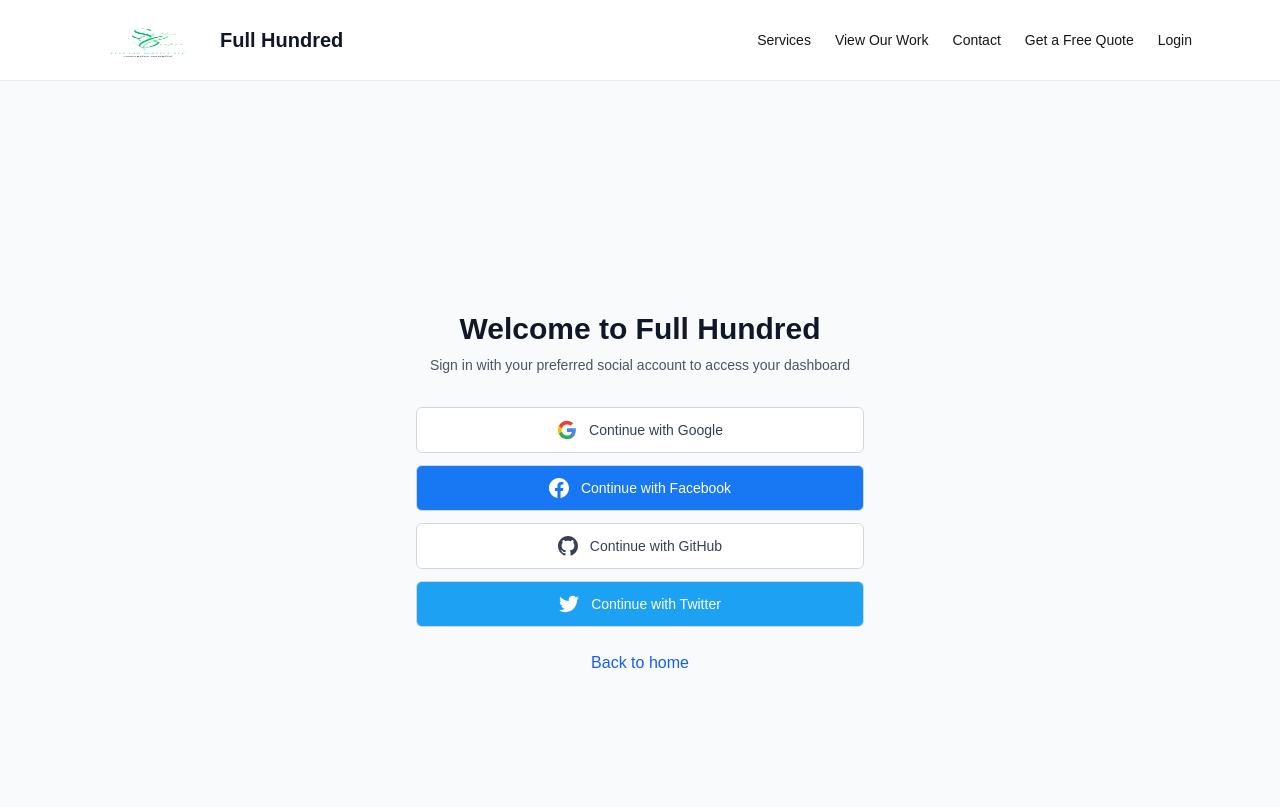
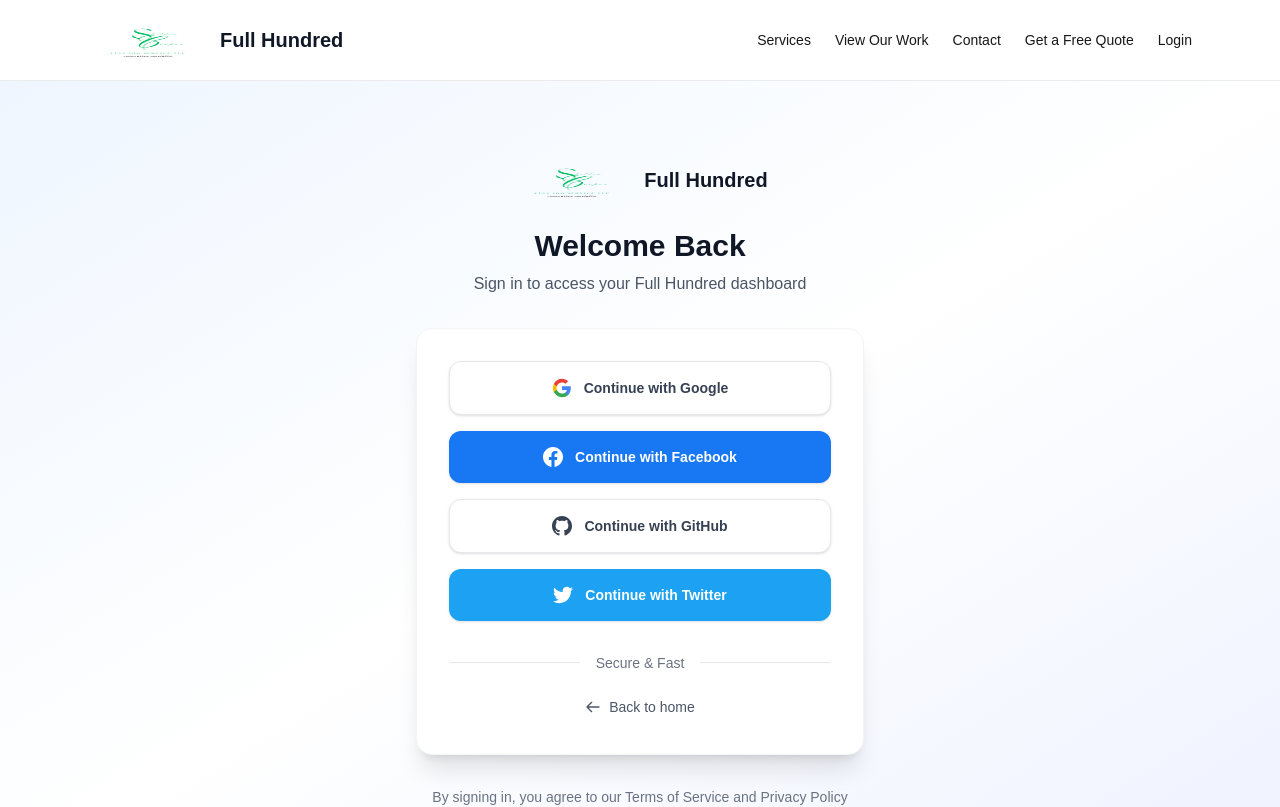
Before and after one commit to OrelBarclay/web-fullhundred, a Next.js app: page /login in a window 1280 px wide. Shown: the top 807 px of the page. Built offline with nearby package versions, Linux system fonts and the light colour scheme; no server answers.

Commit message:
Completely redesign login page with modern UI, logo integration, and enhanced user experience

```diff
--- a/src/app/login/page.tsx
+++ b/src/app/login/page.tsx
@@ -4,6 +4,7 @@
 import { useRouter } from "next/navigation";
 import Link from "next/link";
 import { isUserAdmin } from "@/lib/auth-utils";
+import Logo from "@/components/Logo";
 import type { User } from "firebase/auth";
 
 export default function LoginPage() {
@@ -122,33 +123,44 @@
   }
 
   return (
-    <div className="min-h-screen flex items-center justify-center bg-gray-50 py-12 px-4 sm:px-6 lg:px-8">
-      <div className="max-w-md w-full space-y-8">
-        <div>
-          <h2 className="mt-6 text-center text-3xl font-extrabold text-gray-900">
-            Welcome to Full Hundred
-          </h2>
-          <p className="mt-2 text-center text-sm text-gray-600">
-            Sign in with your preferred social account to access your dashboard
+    <div className="min-h-screen bg-gradient-to-br from-blue-50 via-white to-indigo-50 flex items-center justify-center py-12 px-4 sm:px-6 lg:px-8">
+      <div className="max-w-md w-full">
+        {/* Logo and Header */}
+        <div className="text-center mb-8">
+          <div className="flex justify-center mb-6">
+            <Logo />
+          </div>
+          <h1 className="text-3xl font-bold text-gray-900 mb-2">
+            Welcome Back
+          </h1>
+          <p className="text-gray-600">
+            Sign in to access your Full Hundred dashboard
           </p>
         </div>
 
-        <div className="mt-8 space-y-6">
+        {/* Login Card */}
+        <div className="bg-white rounded-2xl shadow-xl border border-gray-100 p-8">
           {error && (
-            <div className="bg-red-50 border border-red-200 text-red-700 px-4 py-3 rounded">
+            <div className="mb-6 bg-red-50 border border-red-200 text-red-700 px-4 py-3 rounded-lg flex items-center">
+              <svg className="w-5 h-5 mr-2 flex-shrink-0" fill="currentColor" viewBox="0 0 20 20">
+                <path fillRule="evenodd" d="M10 18a8 8 0 100-16 8 8 0 000 16zM8.707 7.293a1 1 0 00-1.414 1.414L8.586 10l-1.293 1.293a1 1 0 101.414 1.414L10 11.414l1.293 1.293a1 1 0 001.414-1.414L11.414 10l1.293-1.293a1 1 0 00-1.414-1.414L10 8.586 8.707 7.293z" clipRule="evenodd" />
+              </svg>
               {error}
             </div>
           )}
 
-          <div className="space-y-3">
+          <div className="space-y-4">
             {/* Google Sign In */}
             <button
               onClick={handleGoogleSignIn}
               disabled={isLoading}
-              className="group relative w-full flex justify-center py-3 px-4 border border-gray-300 text-sm font-medium rounded-md text-gray-700 bg-white hover:bg-gray-50 focus:outline-none focus:ring-2 focus:ring-offset-2 focus:ring-blue-500 disabled:opacity-50"
+              className="group relative w-full flex justify-center items-center py-4 px-6 border border-gray-200 text-sm font-semibold rounded-xl text-gray-700 bg-white hover:bg-gray-50 hover:border-gray-300 focus:outline-none focus:ring-2 focus:ring-offset-2 focus:ring-blue-500 disabled:opacity-50 transition-all duration-200 shadow-sm hover:shadow-md"
             >
               {isLoading ? (
-                "Signing in..."
+                <div className="flex items-center">
+                  <div className="animate-spin rounded-full h-5 w-5 border-b-2 border-gray-600 mr-3"></div>
+                  Signing in...
+                </div>
               ) : (
                 <>
                   <svg className="w-5 h-5 mr-3" viewBox="0 0 24 24">
@@ -166,7 +178,7 @@
             <button
               onClick={handleFacebookSignIn}
               disabled={isLoading}
-              className="group relative w-full flex justify-center py-3 px-4 border border-gray-300 text-sm font-medium rounded-md text-white bg-[#1877F2] hover:bg-[#166FE5] focus:outline-none focus:ring-2 focus:ring-offset-2 focus:ring-blue-500 disabled:opacity-50"
+              className="group relative w-full flex justify-center items-center py-4 px-6 text-sm font-semibold rounded-xl text-white bg-[#1877F2] hover:bg-[#166FE5] focus:outline-none focus:ring-2 focus:ring-offset-2 focus:ring-blue-500 disabled:opacity-50 transition-all duration-200 shadow-sm hover:shadow-md"
             >
               <svg className="w-5 h-5 mr-3" fill="currentColor" viewBox="0 0 24 24">
                 <path d="M24 12.073c0-6.627-5.373-12-12-12s-12 5.373-12 12c0 5.99 4.388 10.954 10.125 11.854v-8.385H7.078v-3.47h3.047V9.43c0-3.007 1.792-4.669 4.533-4.669 1.312 0 2.686.235 2.686.235v2.953H15.83c-1.491 0-1.956.925-1.956 1.874v2.25h3.328l-.532 3.47h-2.796v8.385C19.612 23.027 24 18.062 24 12.073z"/>
@@ -178,7 +190,7 @@
             <button
               onClick={handleGithubSignIn}
               disabled={isLoading}
-              className="group relative w-full flex justify-center py-3 px-4 border border-gray-300 text-sm font-medium rounded-md text-gray-700 bg-white hover:bg-gray-50 focus:outline-none focus:ring-2 focus:ring-offset-2 focus:ring-gray-500 disabled:opacity-50"
+              className="group relative w-full flex justify-center items-center py-4 px-6 border border-gray-200 text-sm font-semibold rounded-xl text-gray-700 bg-white hover:bg-gray-50 hover:border-gray-300 focus:outline-none focus:ring-2 focus:ring-offset-2 focus:ring-gray-500 disabled:opacity-50 transition-all duration-200 shadow-sm hover:shadow-md"
             >
               <svg className="w-5 h-5 mr-3" fill="currentColor" viewBox="0 0 24 24">
                 <path d="M12 0c-6.626 0-12 5.373-12 12 0 5.302 3.438 9.8 8.207 11.387.599.111.793-.261.793-.577v-2.234c-3.338.726-4.033-1.416-4.033-1.416-.546-1.387-1.333-1.756-1.333-1.756-1.089-.745.083-.729.083-.729 1.205.084 1.839 1.237 1.839 1.237 1.07 1.834 2.807 1.304 3.492.997.107-.775.418-1.305.762-1.604-2.665-.305-5.467-1.334-5.467-5.931 0-1.311.469-2.381 1.236-3.221-.124-.303-.535-1.524.117-3.176 0 0 1.008-.322 3.301 1.23.957-.266 1.983-.399 3.003-.404 1.02.005 2.047.138 3.006.404 2.291-1.552 3.297-1.23 3.297-1.23.653 1.653.242 2.874.118 3.176.77.84 1.235 1.911 1.235 3.221 0 4.609-2.807 5.624-5.479 5.921.43.372.823 1.102.823 2.222v3.293c0 .319.192.694.801.576 4.765-1.589 8.199-6.086 8.199-11.386 0-6.627-5.373-12-12-12z"/>
@@ -190,7 +202,7 @@
             <button
               onClick={handleTwitterSignIn}
               disabled={isLoading}
-              className="group relative w-full flex justify-center py-3 px-4 border border-gray-300 text-sm font-medium rounded-md text-white bg-[#1DA1F2] hover:bg-[#1a91da] focus:outline-none focus:ring-2 focus:ring-offset-2 focus:ring-blue-500 disabled:opacity-50"
+              className="group relative w-full flex justify-center items-center py-4 px-6 text-sm font-semibold rounded-xl text-white bg-[#1DA1F2] hover:bg-[#1a91da] focus:outline-none focus:ring-2 focus:ring-offset-2 focus:ring-blue-500 disabled:opacity-50 transition-all duration-200 shadow-sm hover:shadow-md"
             >
               <svg className="w-5 h-5 mr-3" fill="currentColor" viewBox="0 0 24 24">
                 <path d="M23.953 4.57a10 10 0 01-2.825.775 4.958 4.958 0 002.163-2.723c-.951.555-2.005.959-3.127 1.184a4.92 4.92 0 00-8.384 4.482C7.69 8.095 4.067 6.13 1.64 3.162a4.822 4.822 0 00-.666 2.475c0 1.71.87 3.213 2.188 4.096a4.904 4.904 0 01-2.228-.616v.06a4.923 4.923 0 003.946 4.827 4.996 4.996 0 01-2.212.085 4.936 4.936 0 004.604 3.417 9.867 9.867 0 01-6.102 2.105c-.39 0-.779-.023-1.17-.067a13.995 13.995 0 007.557 2.209c9.053 0 13.998-7.496 13.998-13.985 0-.21 0-.42-.015-.63A9.935 9.935 0 0024 4.59z"/>
@@ -199,11 +211,35 @@
             </button>
           </div>
 
+          {/* Divider */}
+          <div className="mt-8 mb-6">
+            <div className="relative">
+              <div className="absolute inset-0 flex items-center">
+                <div className="w-full border-t border-gray-200" />
+              </div>
+              <div className="relative flex justify-center text-sm">
+                <span className="px-4 bg-white text-gray-500">Secure & Fast</span>
+              </div>
+            </div>
+          </div>
+
+          {/* Back to Home */}
           <div className="text-center">
-            <Link href="/" className="text-blue-600 hover:text-blue-500">
+            <Link
+              href="/"
+              className="inline-flex items-center text-sm text-gray-600 hover:text-gray-900 transition-colors duration-200"
+            >
+              <svg className="w-4 h-4 mr-2" fill="none" stroke="currentColor" viewBox="0 0 24 24">
+                <path strokeLinecap="round" strokeLinejoin="round" strokeWidth={2} d="M10 19l-7-7m0 0l7-7m-7 7h18" />
+              </svg>
               Back to home
             </Link>
           </div>
+        </div>
+
+        {/* Footer */}
+        <div className="mt-8 text-center text-sm text-gray-500">
+          <p>By signing in, you agree to our Terms of Service and Privacy Policy</p>
         </div>
       </div>
     </div>
```
